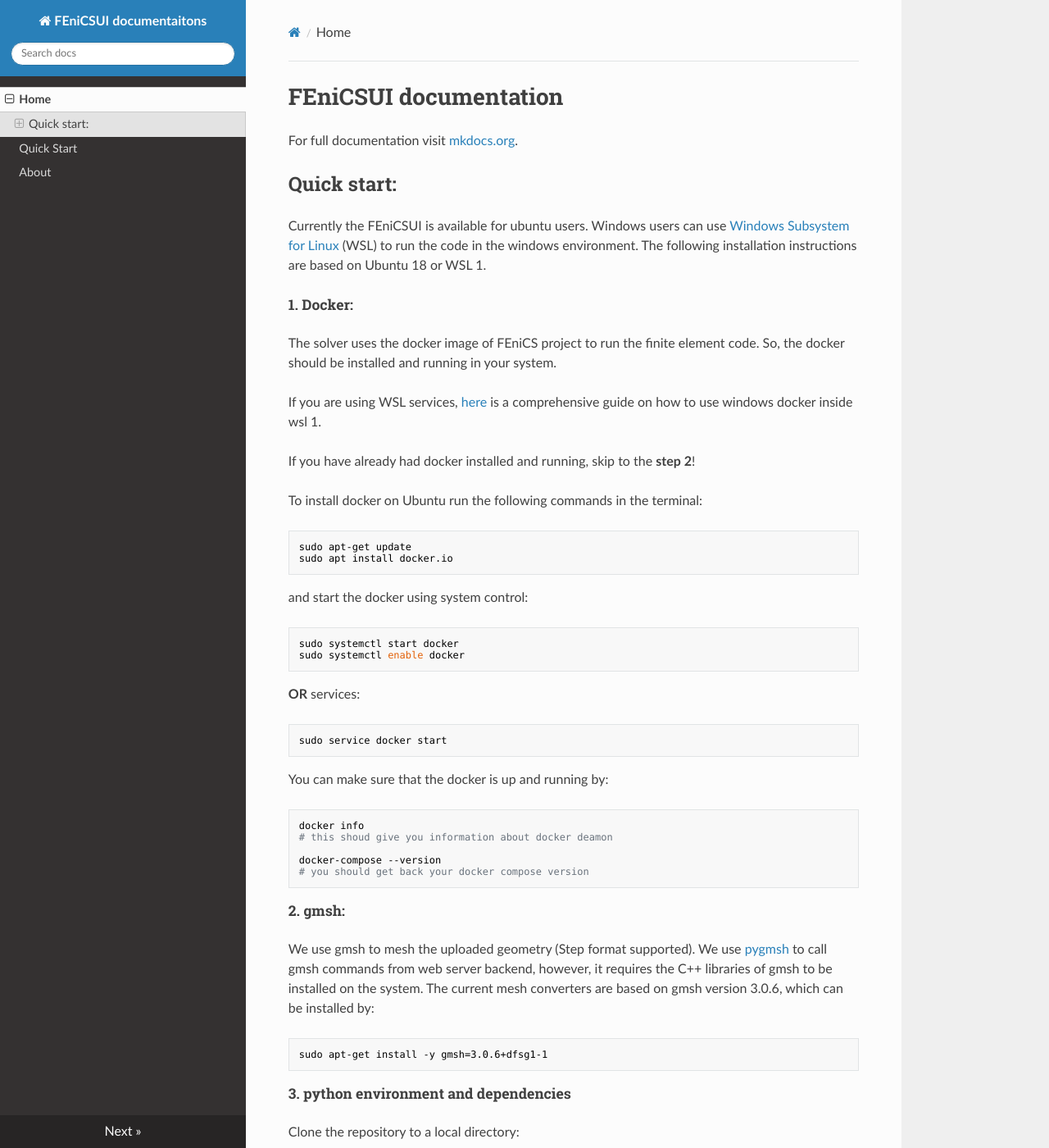
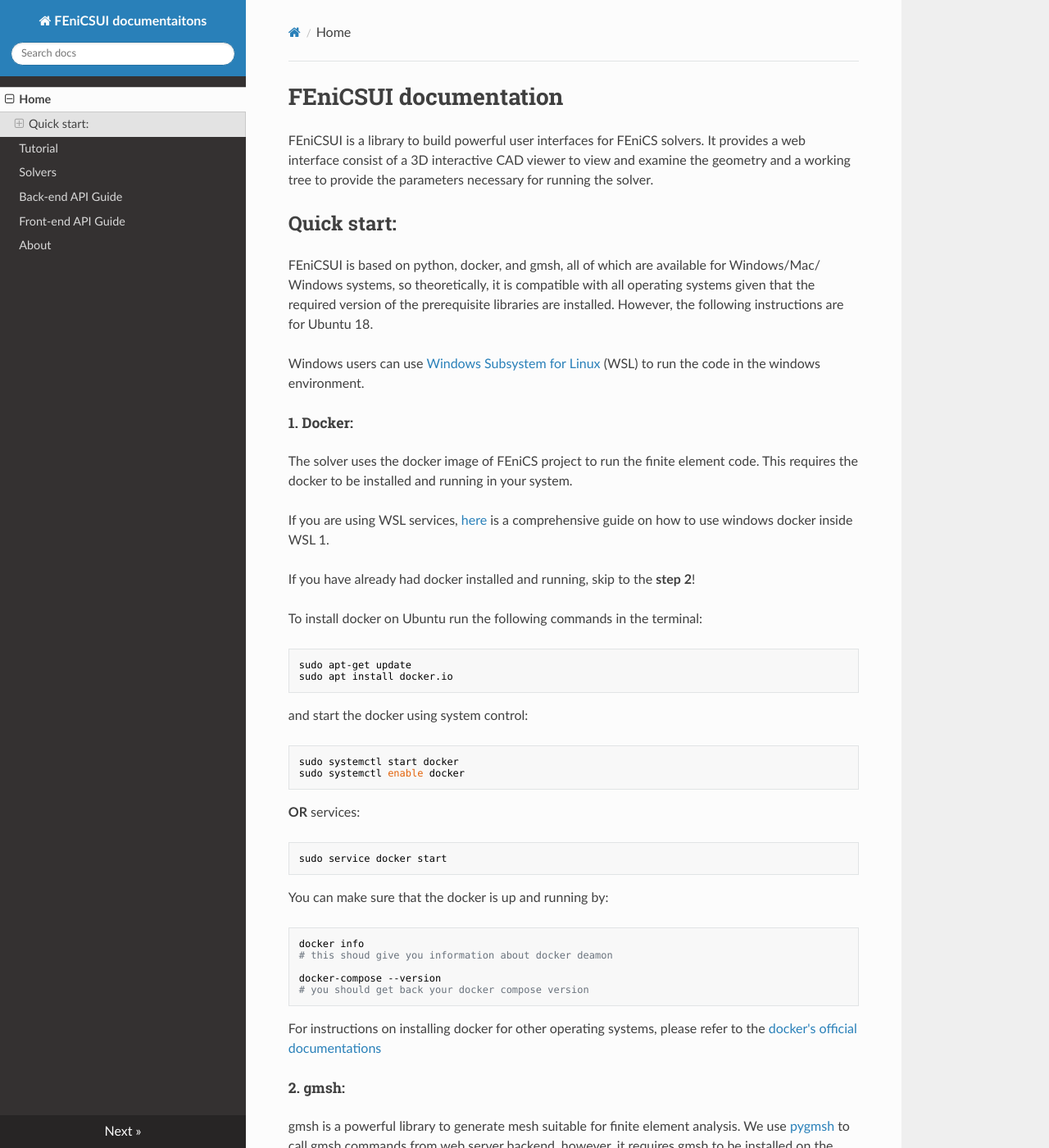
Before and after one commit to nasserarbabi/FEniCSUI, an MkDocs documentation site: the page built from docs/index.md, in a window 1280 px wide and 1400 px high. Shown: the whole window at 82% size. Built offline with MkDocs 1.6.1, drawn with Linux system fonts in a browser that asks for light colours; nearby versions of some CDN libraries; some of the changed text lies outside the part shown.

Commit message:
quick start documentations

````diff
--- a/docs/index.md
+++ b/docs/index.md
@@ -1,15 +1,18 @@
 # FEniCSUI documentation
 
-For full documentation visit [mkdocs.org](https://www.mkdocs.org).
+FEniCSUI is a library to build powerful user interfaces for FEniCS solvers. It provides a web interface consist of a 3D interactive CAD viewer to view and examine the geometry and a working tree to  provide the parameters necessary for running the solver.
 
 ## Quick start:
-Currently the FEniCSUI is available for ubuntu users. Windows users can use [Windows Subsystem for Linux](https://docs.microsoft.com/en-us/windows/wsl/install-win10) (WSL) to run the code in the windows environment. The following installation instructions are based on Ubuntu 18 or WSL 1.
+
+FEniCSUI is based on python, docker, and gmsh, all of which are available for Windows/Mac/ Windows systems, so theoretically, it is compatible with all operating systems given that the required version of the prerequisite libraries are installed. However, the following instructions are for Ubuntu 18.
+
+Windows users can use [Windows Subsystem for Linux](https://docs.microsoft.com/en-us/windows/wsl/install-win10) (WSL) to run the code in the windows environment.
 
 ##### 1. Docker:
 
-The solver uses the docker image of FEniCS project to run the finite element code. So, the docker should be installed and running in your system.
+The solver uses the docker image of FEniCS project to run the finite element code. This requires the docker to be installed and running in your system.
 
-If you are using WSL services, [here](https://nickjanetakis.com/blog/setting-up-docker-for-windows-and-wsl-to-work-flawlessly) is a comprehensive guide on how to use windows docker inside wsl 1.
+If you are using WSL services, [here](https://nickjanetakis.com/blog/setting-up-docker-for-windows-and-wsl-to-work-flawlessly) is a comprehensive guide on how to use windows docker inside WSL 1.
 
 If you have already had docker installed and running, skip to the **step 2**!
 
@@ -45,13 +48,17 @@
 # you should get back your docker compose version
 ```
 
+For instructions on installing docker for other operating systems, please refer to the [docker's official documentations](https://www.docker.com/get-started)
+
 ##### 2. gmsh:
 
-We use gmsh to mesh the uploaded geometry (Step format supported). We use [pygmsh](https://pypi.org/project/pygmsh/) to call gmsh commands from web server backend, however, it requires the C++ libraries of gmsh to be installed on the system. The current mesh converters are based on gmsh version 3.0.6, which can be installed by:
+gmsh is a powerful library to generate mesh suitable for finite element analysis. We use [pygmsh](https://pypi.org/project/pygmsh/) to call gmsh commands from web server backend, however, it requires gmsh to be installed on the system. The current mesh converters are based on gmsh version 3.0.6, which can be installed by:
 
 ```bash
 sudo apt-get install -y gmsh=3.0.6+dfsg1-1
 ```
+
+For installation on other operating systems, please refer to the [Gmsh's official documentations](https://gmsh.info/). A list of binaries of all versions are available from [here](https://gmsh.info/bin/).
 
 ##### 3. python environment and dependencies
 
@@ -99,3 +106,11 @@
 ```
 
 Go to `localhost:8000` in your web browser.
+
+# Table of Contents:
+
+- [Tutorial](tutorial.md)
+- [Solvers](solvers.md)
+- [Back-end API Guide](backendAPI.md)
+- [Front-end API Guide](frontEndAPI.md)
+- [About](about.md)
--- a/mkdocs.yml
+++ b/mkdocs.yml
@@ -3,7 +3,10 @@
 
 nav:
     - Home: index.md
-    - Quick Start: quickStart.md
+    - Tutorial: tutorial.md
+    - Solvers: solvers.md
+    - Back-end API Guide: backendAPI.md
+    - Front-end API Guide: frontEndAPI.md
     - About: about.md
 
 theme: readthedocs
````
Also changed, not shown: README.md (+1 -1 lines), docs/.~index.md (renamed from docs/quickStart.md, +11 -3 lines), docs/backendAPI.md (added), docs/frontEndAPI.md (added), docs/solvers.md (added), docs/tutorial.md (added).
